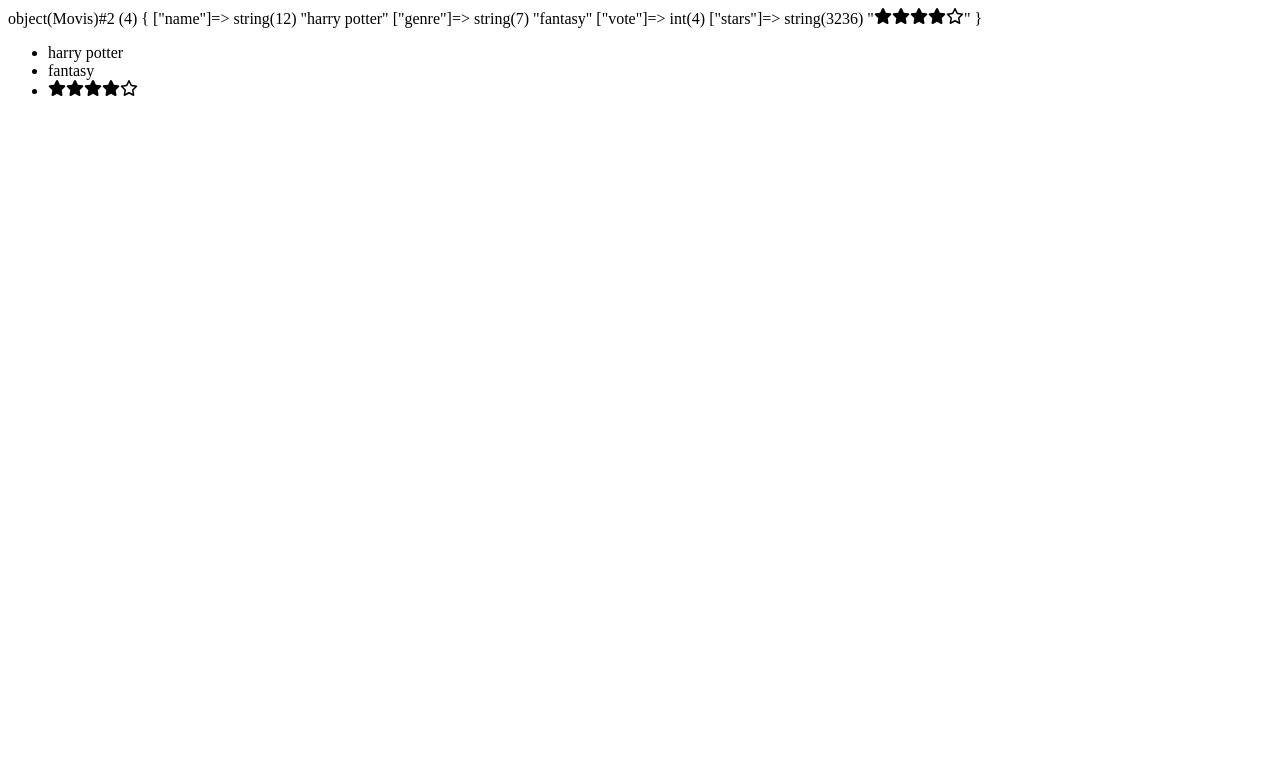
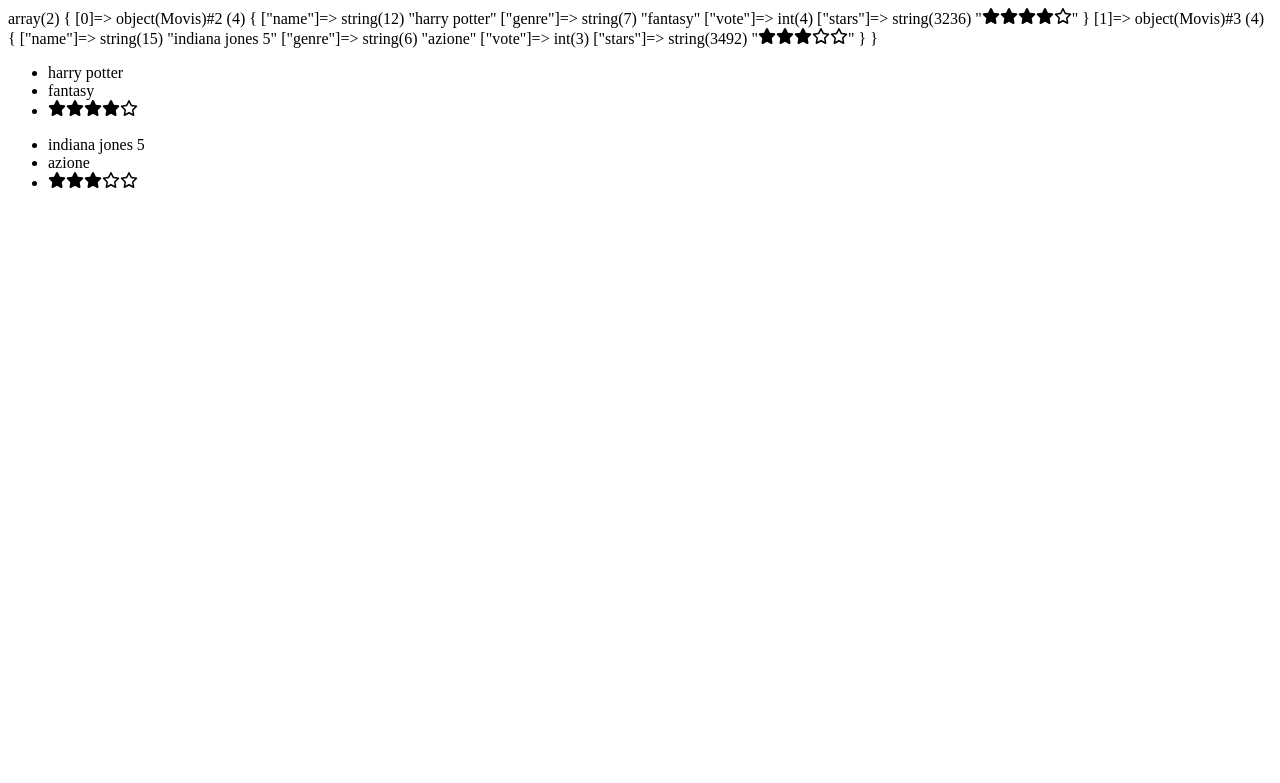
Before and after one commit to ElisaBoscani/php-oop-1, a PHP site: page / in a window 1280 px wide. Shown: the top 783 px of the page. Run offline with PHP 8.4, Linux system fonts and the light colour scheme.

Commit message:
messi gli elementi in pagina

```diff
--- a/index.php
+++ b/index.php
@@ -29,7 +29,12 @@ $film_uno = new Movis(4);
 $film_uno->name = "harry potter";
 $film_uno->genre = "fantasy";
 
-var_dump($film_uno)
+$film_due = new Movis(3);
+$film_due->name = "indiana jones 5";
+$film_due->genre = "azione";
+
+$arrayFilm = [$film_uno, $film_due];
+var_dump($arrayFilm)
 ?>
 
 <!DOCTYPE html>
@@ -44,11 +49,14 @@ var_dump($film_uno)
 
 <body>
   <div>
-    <ul>
-      <li><?php echo $film_uno->name ?></li>
-      <li><?php echo $film_uno->genre ?></li>
-      <li><?php echo $film_uno->stars ?></li>
-    </ul>
+    <?php foreach ($arrayFilm as $film) : ?>
+      <ul>
+        <li><?php echo $film->name; ?></li>
+        <li><?php echo $film->genre; ?></li>
+        <li><?php echo $film->stars; ?></li>
+
+      </ul>
+    <?php endforeach; ?>
   </div>
 </body>
 
```
